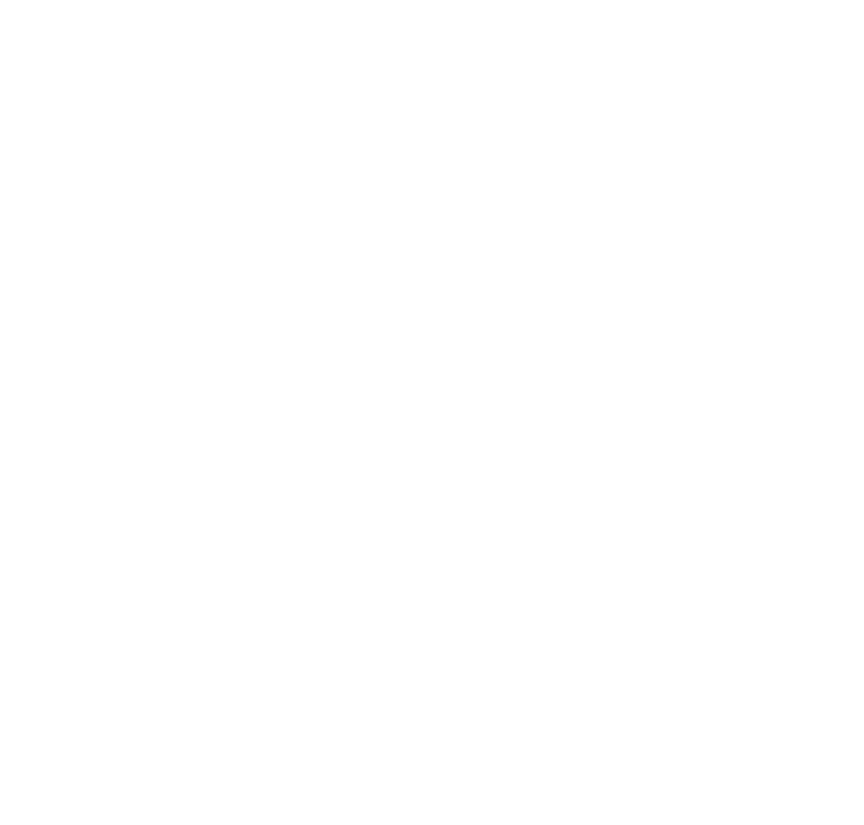
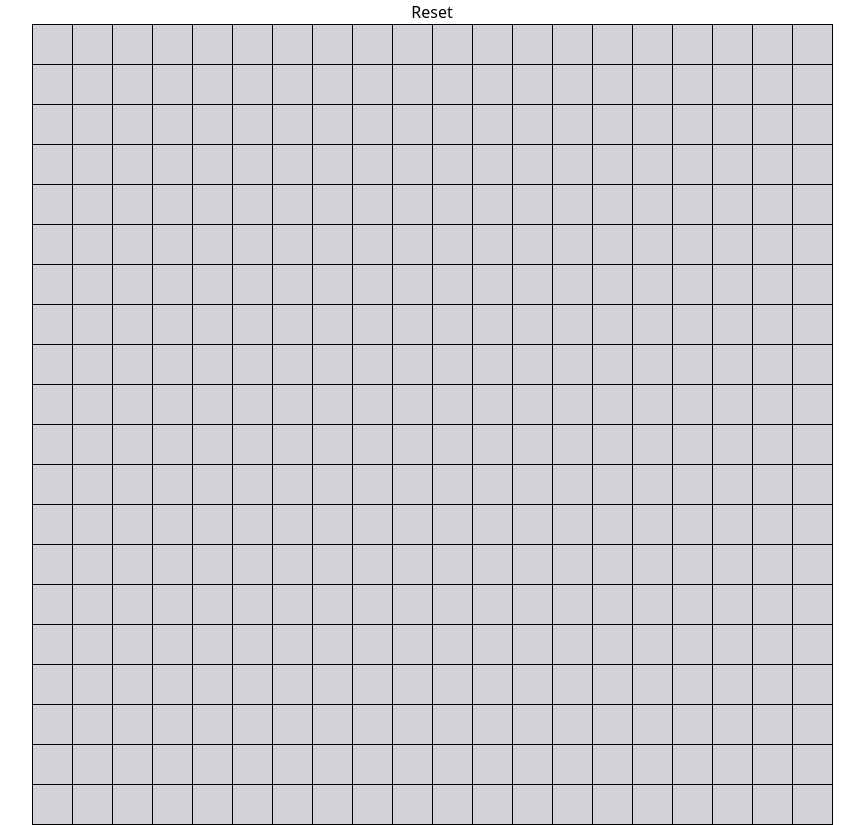
Before and after one commit to hryjosn/Minesweeper, a React (Create React App) app: page / in a window 1280 px wide. Shown: the whole page, without its empty margins (208-1072 px from the left). Before the commit the page ends 800 px from the top, so only its background shows below. Built offline with nearby package versions, Linux system fonts and the light colour scheme.

Commit message:
Implement basic rule of game

```diff
--- a/package.json
+++ b/package.json
@@ -10,6 +10,8 @@
     "@types/node": "^16.18.96",
     "@types/react": "^18.2.75",
     "@types/react-dom": "^18.2.24",
+    "classnames": "^2.5.1",
+    "date-fns": "^3.6.0",
     "mobx": "^6.12.3",
     "mobx-react-lite": "^4.0.7",
     "react": "^18.2.0",
@@ -45,6 +47,7 @@
   "devDependencies": {
     "eslint-config-prettier": "^9.1.0",
     "eslint-plugin-prettier": "^5.1.3",
+    "prettier": "^3.2.5",
     "tailwindcss": "^3.4.3"
   }
 }
--- /dev/null
+++ b/prettierrc.js
@@ -0,0 +1,6 @@
+module.exports = {
+  trailingComma: "es5",
+  tabWidth: 2,
+  semi: true,
+  singleQuote: true,
+};
--- a/src/App.tsx
+++ b/src/App.tsx
@@ -1,6 +1,11 @@
+import Board from "./components/Board";
 import "./index.css";
 function App() {
-  return <div></div>;
+  return (
+    <div className="flex justify-center items-center h-full">
+      <Board />
+    </div>
+  );
 }
 
 export default App;
--- /dev/null
+++ b/src/components/Board.tsx
@@ -0,0 +1,132 @@
+import classnames from "classnames/dedupe";
+import { runInAction } from "mobx";
+import { observer } from "mobx-react-lite";
+import { useEffect, useRef, useState } from "react";
+import BoardStore from "../store/BoardStore";
+import { TILE_STATUS } from "./type";
+
+const Board = () => {
+  const {
+    board,
+    setUp,
+    setMinePositions,
+    mineList,
+    onClick,
+    gameStatus,
+    checkWin,
+  } = BoardStore;
+  const NUMBER_OF_MINES = 10;
+  const BOARD_SIZE = 20;
+  const [time, setTime] = useState(0);
+
+  const intervalRef = useRef<NodeJS.Timer>();
+  useEffect(() => {
+    setUp({ size: BOARD_SIZE, numberOfMines: NUMBER_OF_MINES });
+  }, [setUp, setMinePositions]);
+  useEffect(() => {
+    const id = setInterval(() => {
+      setTime((time) => time + 1);
+    }, 1000);
+    intervalRef.current = id;
+    return () => {
+      clearInterval(intervalRef.current);
+    };
+  }, []);
+
+  return (
+    <div className="text-center">
+      <h1>{gameStatus}</h1>
+      <h1>
+        Mine Left:{" "}
+        {NUMBER_OF_MINES -
+          (board.reduce(
+            (acc, cur) =>
+              cur.filter((tile) => tile.status === TILE_STATUS.MARKED).length +
+              acc,
+            0,
+          ),
+          0)}
+      </h1>
+      <button
+        onClick={() => {
+          console.log("reset");
+        }}
+      >
+        Reset
+      </button>
+      <table>
+        <tbody>
+          {board.map((row, rowIndex) => (
+            <tr className="flex-row" key={`row_${rowIndex}`}>
+              {row.map((tile) => (
+                <td
+                  key={`${tile.x}_${tile.y}`}
+                  className={classnames(
+                    "border border-black w-10 h-10 cursor-pointer text-center text-white text-2xl",
+                    {
+                      "bg-zinc-300": tile.status === TILE_STATUS.HIDDEN,
+                    },
+                    {
+                      "bg-zinc-500":
+                        !tile.isMine && tile.status === TILE_STATUS.SHOW,
+                    },
+                    {
+                      "bg-red-600":
+                        tile.isMine && tile.status === TILE_STATUS.SHOW,
+                    },
+                    {
+                      "bg-yellow-500": tile.status === TILE_STATUS.MARKED,
+                    },
+                  )}
+                  onDoubleClick={() => {
+                    console.log("hi");
+                  }}
+                  onContextMenu={(e) => {
+                    e.preventDefault();
+                    if (gameStatus) {
+                      e.stopPropagation();
+                      return;
+                    }
+                    runInAction(() => {
+                      if (tile.status === TILE_STATUS.MARKED) {
+                        tile.status = TILE_STATUS.HIDDEN;
+                      } else {
+                        if (tile.status === TILE_STATUS.HIDDEN) {
+                          tile.status = TILE_STATUS.MARKED;
+                        }
+                      }
+                      if (checkWin()) {
+                        BoardStore.gameStatus = "You win";
+                      }
+                    });
+                  }}
+                  onClick={(e) => {
+                    if (gameStatus) {
+                      e.stopPropagation();
+                      return;
+                    }
+                    if (mineList.length === 0) {
+                      setMinePositions(BOARD_SIZE, NUMBER_OF_MINES, tile);
+                    }
+                    if (tile.status !== TILE_STATUS.MARKED) {
+                      runInAction(() => {
+                        tile.status = TILE_STATUS.SHOW;
+                      });
+                      onClick(tile);
+                    }
+                  }}
+                >
+                  {!tile.isMine &&
+                    tile.status !== TILE_STATUS.MARKED &&
+                    tile.text}
+                </td>
+              ))}
+            </tr>
+          ))}
+        </tbody>
+      </table>
+    </div>
+  );
+};
+
+export default observer(Board);
--- /dev/null
+++ b/src/components/type.ts
@@ -0,0 +1,5 @@
+export enum TILE_STATUS {
+  HIDDEN = "HIDDEN",
+  MARKED = "MARKED",
+  SHOW = "SHOW",
+}
--- a/src/index.css
+++ b/src/index.css
@@ -1,3 +1,6 @@
 @tailwind base;
 @tailwind components;
 @tailwind utilities;
+#root{
+    height: 100vh;
+}
--- a/src/index.tsx
+++ b/src/index.tsx
@@ -1,17 +1,12 @@
-import React from 'react';
-import ReactDOM from 'react-dom/client';
-import './index.css';
-import App from './App';
-import reportWebVitals from './reportWebVitals';
+import ReactDOM from "react-dom/client";
+import App from "./App";
+import "./index.css";
+import reportWebVitals from "./reportWebVitals";
 
 const root = ReactDOM.createRoot(
-  document.getElementById('root') as HTMLElement
+  document.getElementById("root") as HTMLElement,
 );
-root.render(
-  <React.StrictMode>
-    <App />
-  </React.StrictMode>
-);
+root.render(<App />);
 
 // If you want to start measuring performance in your app, pass a function
 // to log results (for example: reportWebVitals(console.log))
--- a/src/reportWebVitals.ts
+++ b/src/reportWebVitals.ts
@@ -1,8 +1,8 @@
-import { ReportHandler } from 'web-vitals';
+import { ReportHandler } from "web-vitals";
 
 const reportWebVitals = (onPerfEntry?: ReportHandler) => {
   if (onPerfEntry && onPerfEntry instanceof Function) {
-    import('web-vitals').then(({ getCLS, getFID, getFCP, getLCP, getTTFB }) => {
+    import("web-vitals").then(({ getCLS, getFID, getFCP, getLCP, getTTFB }) => {
       getCLS(onPerfEntry);
       getFID(onPerfEntry);
       getFCP(onPerfEntry);
--- /dev/null
+++ b/src/store/BoardStore.ts
@@ -0,0 +1,121 @@
+import { makeAutoObservable } from "mobx";
+import { TILE_STATUS } from "../components/type";
+interface ITile {
+  x: number;
+  y: number;
+  isMine: boolean;
+
+  status: TILE_STATUS;
+  text: string;
+}
+interface IPosition {
+  x: number;
+  y: number;
+}
+class BoardStore {
+  board: ITile[][] = [];
+  mineList: IPosition[] = [];
+  gameStatus = "";
+  constructor() {
+    makeAutoObservable(this);
+  }
+  setUp = ({ size }: { size: number; numberOfMines: number }) => {
+    for (let i = 0; i < size; i++) {
+      const row = [];
+      for (let j = 0; j < size; j++) {
+        const tile: ITile = {
+          x: i,
+          y: j,
+          isMine: false,
+          status: TILE_STATUS.HIDDEN,
+          text: "",
+        };
+        row.push(tile);
+      }
+      this.board = [...this.board, row];
+    }
+  };
+  setMinePositions = (size: number, numberOfMines: number, tile: ITile) => {
+    while (this.mineList.length < numberOfMines) {
+      const x = this.generateRandomNumber(size);
+      const y = this.generateRandomNumber(size);
+      const minePosition: IPosition = { x, y };
+      if (
+        !this.mineList.some((position) =>
+          this.positionMatch(minePosition, position),
+        ) &&
+        tile.x !== x &&
+        tile.y !== y
+      ) {
+        this.board[x][y].isMine = true;
+        this.mineList = [...this.mineList, minePosition];
+      }
+    }
+  };
+
+  onClick = (clickedTile: ITile) => {
+    this.revealTile(clickedTile);
+    if (clickedTile.isMine) {
+      this.gameStatus = "You lose";
+      this.board.forEach((row) => {
+        row.forEach((tile) => {
+          if (tile.isMine) tile.status = TILE_STATUS.SHOW;
+        });
+      });
+    } else {
+      if (this.checkWin()) {
+        this.gameStatus = "You win";
+      }
+    }
+  };
+
+  checkWin = () => {
+    return this.board.every((row) =>
+      row.every(
+        (tile) =>
+          tile.status === TILE_STATUS.SHOW ||
+          (tile.isMine && tile.status === TILE_STATUS.MARKED),
+      ),
+    );
+  };
+
+  revealTile = (tile: ITile) => {
+    if (tile.isMine) {
+      return;
+    }
+
+    const nearByTileList = this.getNearByTiles(tile);
+
+    const mineCount = nearByTileList.filter((tile) => tile.isMine).length;
+    if (mineCount === 0) {
+      nearByTileList.forEach((nearByTile) => {
+        if (nearByTile.status !== TILE_STATUS.MARKED) {
+          nearByTile.status = TILE_STATUS.SHOW;
+        }
+        this.revealTile(nearByTile);
+      });
+    } else {
+      tile.text = mineCount.toString();
+    }
+  };
+  getNearByTiles = (tile: ITile) => {
+    const tileList: ITile[] = [];
+    for (let xOffset = -1; xOffset <= 1; xOffset++) {
+      for (let yOffset = -1; yOffset <= 1; yOffset++) {
+        const nearByTile = this.board[tile.x + xOffset]?.[tile.y + yOffset];
+        if (
+          nearByTile &&
+          nearByTile.status !== TILE_STATUS.SHOW &&
+          (nearByTile.x !== tile.x || nearByTile.y !== tile.y)
+        ) {
+          tileList.push(nearByTile);
+        }
+      }
+    }
+    return tileList;
+  };
+  positionMatch = (a: IPosition, b: IPosition) => a.x === b.x && a.y === b.y;
+  generateRandomNumber = (range: number) => Math.floor(Math.random() * range);
+}
+const store = new BoardStore();
+export default store;
--- a/tailwind.config.js
+++ b/tailwind.config.js
@@ -1,10 +1,8 @@
 /** @type {import('tailwindcss').Config} */
 module.exports = {
-  content: [
-    "./src/**/*.{js,jsx,ts,tsx}",
-  ],
+  content: ["./src/**/*.{js,jsx,ts,tsx}"],
   theme: {
     extend: {},
   },
   plugins: [],
-}
+};
```
Also changed, not shown: .eslintrc.json, 1 other file (tests, documents, lock files or other folders).
